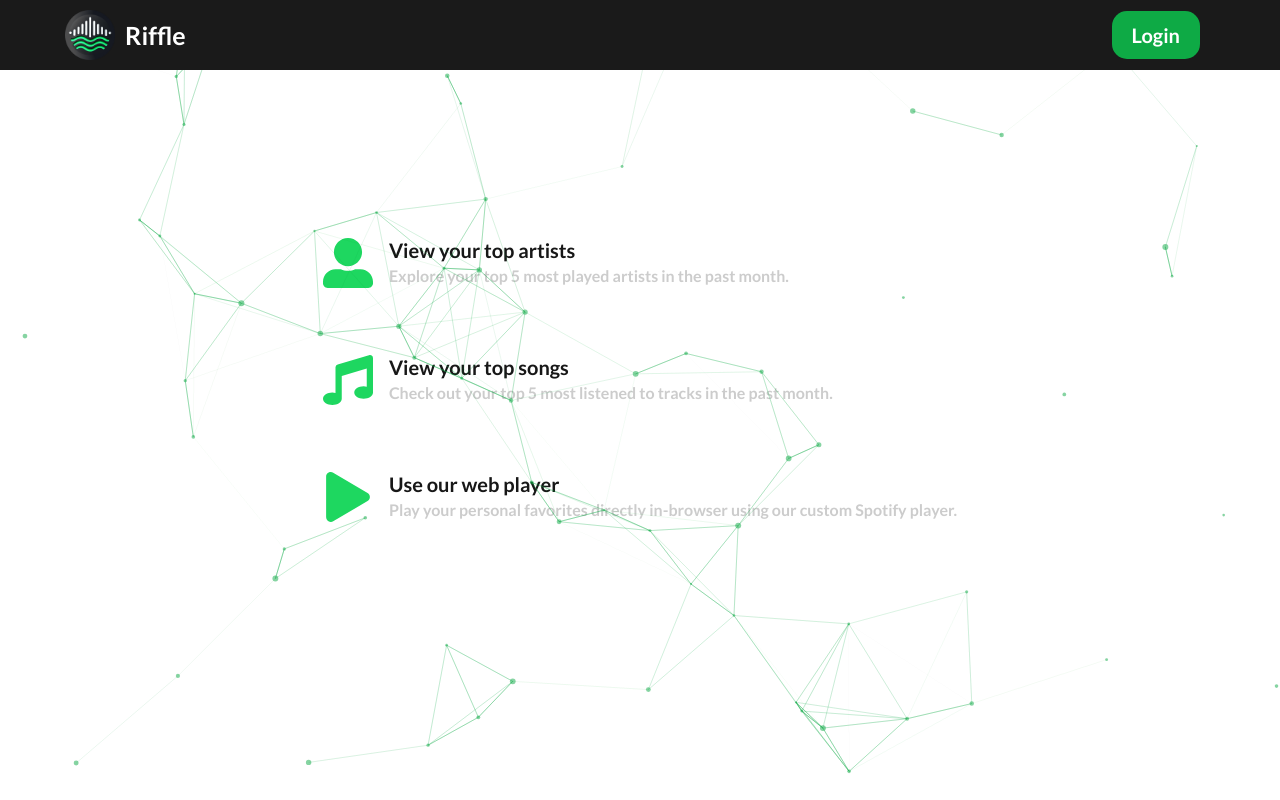
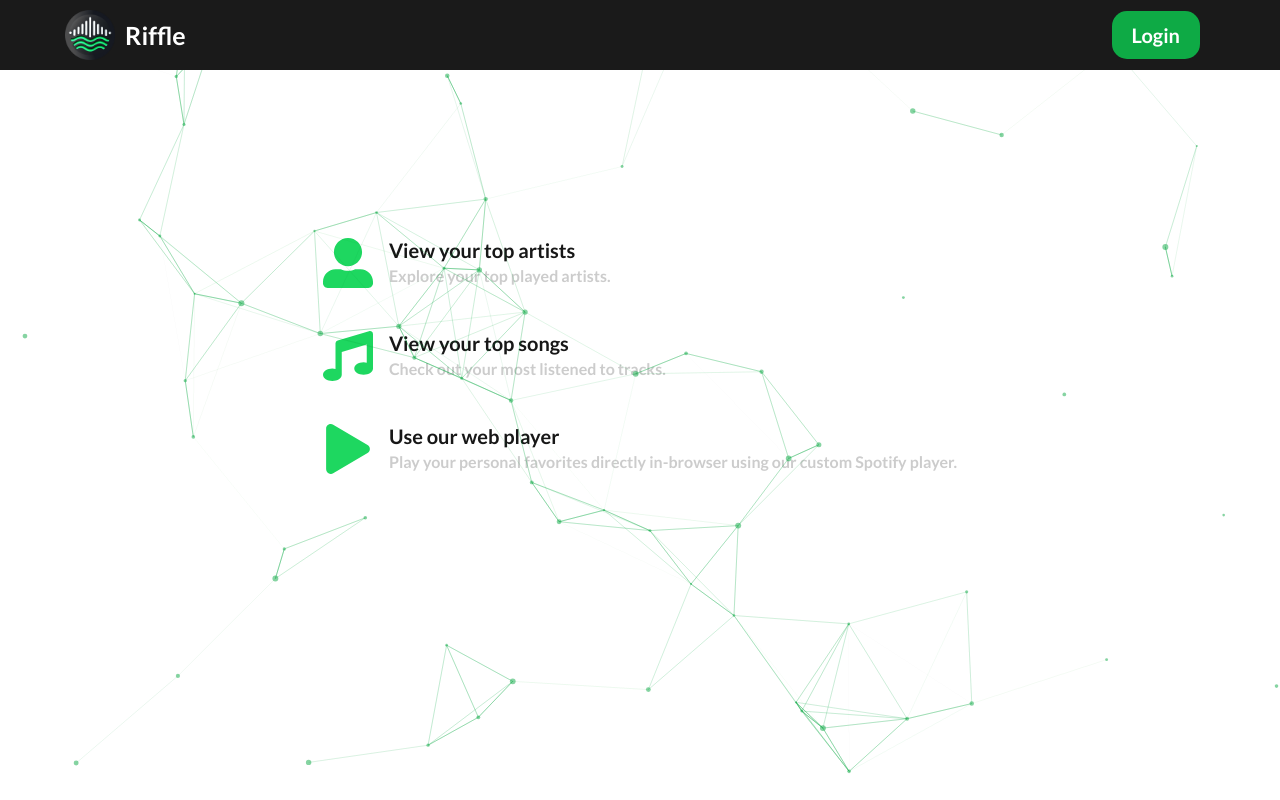
Before and after one commit to cramosme/Riffle-Web, a Next.js app: page / in a window 1280 px wide. Built offline with nearby package versions, Linux system fonts and the light colour scheme.

Commit message:
Landing Page Done 2

```diff
--- a/src/app/page.jsx
+++ b/src/app/page.jsx
@@ -36,12 +36,12 @@ export default function Home() {
         <Feature
           icon={<FaUserAlt size={50} />}
           title="View your top artists"
-          description="Explore your top 5 most played artists in the past month."
+          description="Explore your top played artists."
         />
         <Feature
           icon={<FaMusic size={50} />}
           title="View your top songs"
-          description="Check out your top 5 most listened to tracks in the past month."
+          description="Check out your most listened to tracks."
         />
         <Feature
           icon={<FaPlay size={50} />}
--- a/src/app/page.module.css
+++ b/src/app/page.module.css
@@ -50,7 +50,7 @@
   display: flex;
   align-items: flex-start;
   gap: 1rem;
-  margin-bottom: 4rem;
+  margin-bottom: 2.5rem;
 }
 
 .featureIcon {
```
